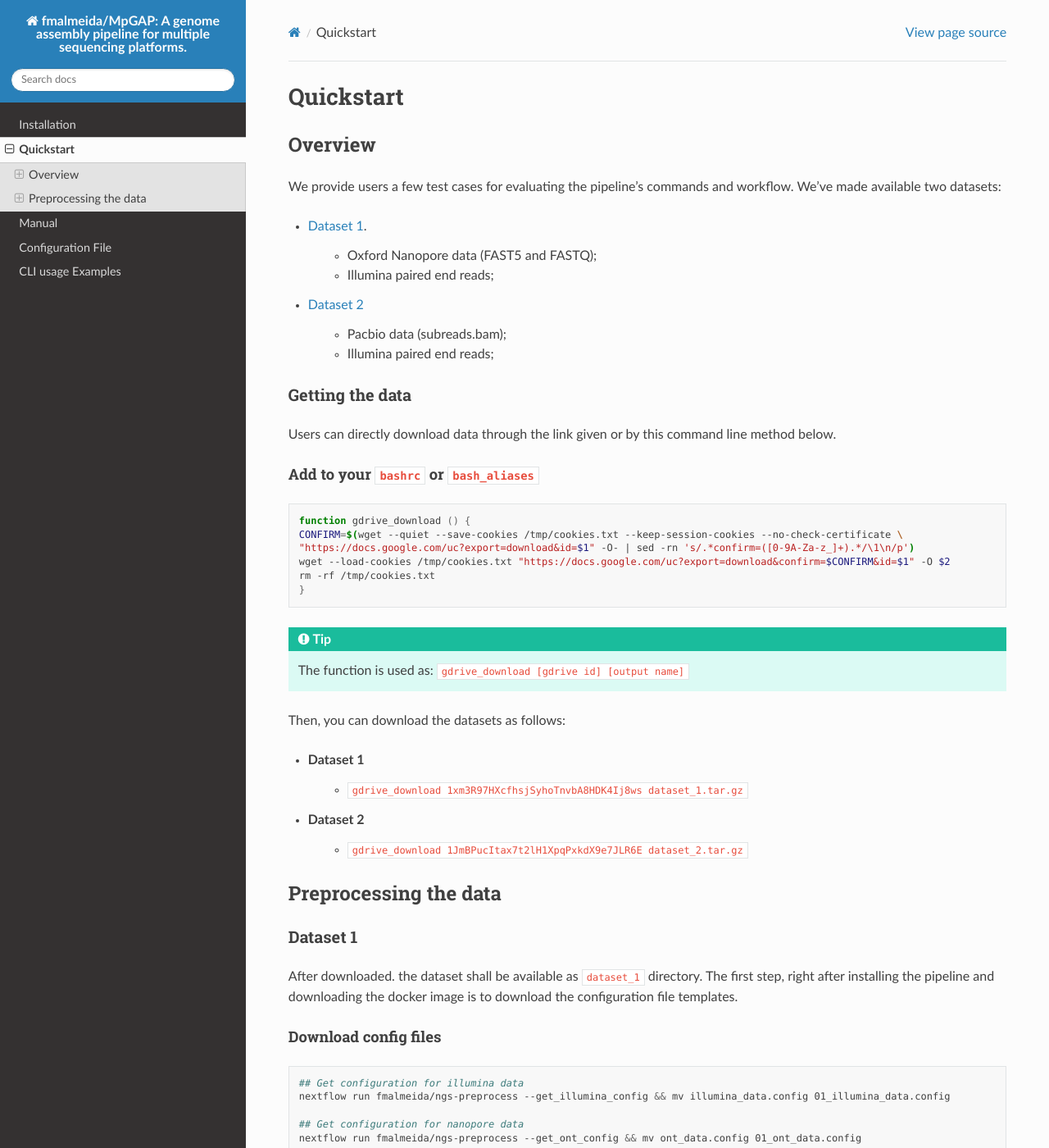
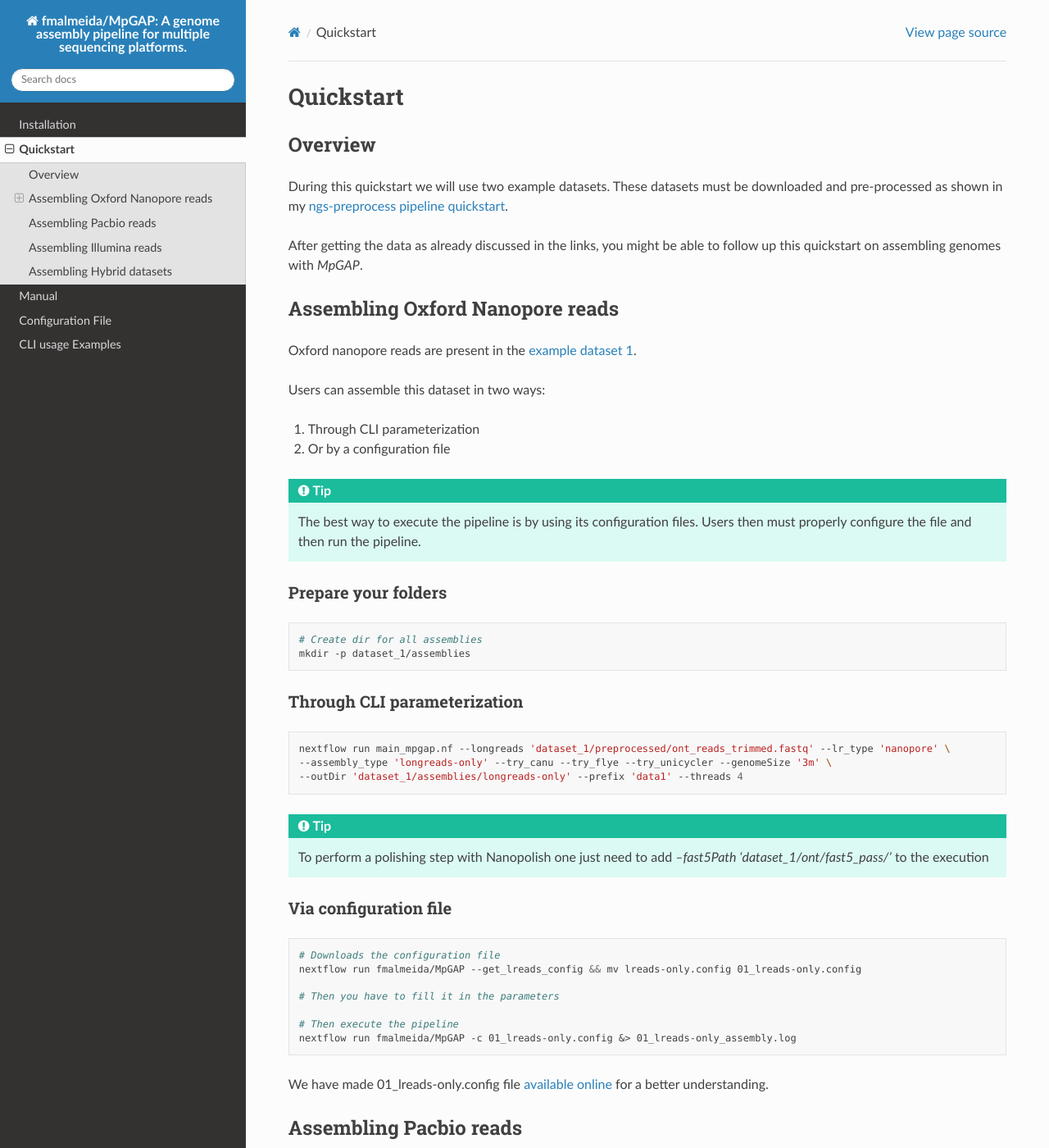
Before and after one commit to fmalmeida/MpGAP, a Sphinx documentation site: the page built from docs/quickstart.rst, in a window 1280 px wide and 1400 px high. Shown: the whole window at 82% size. Built offline with Sphinx 7.4.7 and the Read the Docs theme 2.0.0, drawn with Linux system fonts in a browser that asks for light colours; some of the changed text lies outside the part shown.

Commit message:
Updating quickstart

```diff
--- a/docs/quickstart.rst
+++ b/docs/quickstart.rst
@@ -6,119 +6,69 @@ Quickstart
 Overview
 --------
 
-We provide users a few test cases for evaluating the pipeline's commands and workflow.
-We've made available two datasets:
+During this quickstart we will use two example datasets. These datasets must be downloaded and pre-processed as
+shown in my `ngs-preprocess pipeline quickstart <https://ngs-preprocess.readthedocs.io/en/latest/quickstart.html>`_.
 
-* `Dataset 1 <https://drive.google.com/file/d/1xm3R97HXcfhsjSyhoTnvbA8HDK4Ij8ws/view?usp=sharing>`_.
+After getting the data as already discussed in the links, you might be able to follow up this quickstart on
+assembling genomes with `MpGAP`.
 
-    * Oxford Nanopore data (FAST5 and FASTQ);
-    * Illumina paired end reads;
+Assembling Oxford Nanopore reads
+--------------------------------
 
-* `Dataset 2 <https://drive.google.com/file/d/1JmBPucItax7t2lH1XpqPxkdX9e7JLR6E/view?usp=sharing>`_
+Oxford nanopore reads are present in the `example dataset 1 <https://ngs-preprocess.readthedocs.io/en/latest/quickstart.html#id2>`_.
 
-    * Pacbio data (subreads.bam);
-    * Illumina paired end reads;
+Users can assemble this dataset in two ways:
 
-Getting the data
-================
-
-Users can directly download data through the link given or by this command line method below.
-
-Add to your ``bashrc`` or ``bash_aliases``
-""""""""""""""""""""""""""""""""""""""""""
-
-.. code-block:: bash
-
-  function gdrive_download () {
-  CONFIRM=$(wget --quiet --save-cookies /tmp/cookies.txt --keep-session-cookies --no-check-certificate \
-  "https://docs.google.com/uc?export=download&id=$1" -O- | sed -rn 's/.*confirm=([0-9A-Za-z_]+).*/\1\n/p')
-  wget --load-cookies /tmp/cookies.txt "https://docs.google.com/uc?export=download&confirm=$CONFIRM&id=$1" -O $2
-  rm -rf /tmp/cookies.txt
-  }
+1. Through CLI parameterization
+2. Or by a configuration file
 
 .. tip::
 
-  The function is used as: ``gdrive_download [gdrive id] [output name]``
+  The best way to execute the pipeline is by using its configuration files.
+  Users then must properly configure the file and then run the pipeline.
 
-Then, you can download the datasets as follows:
-
-* **Dataset 1**
-
-    * ``gdrive_download 1xm3R97HXcfhsjSyhoTnvbA8HDK4Ij8ws dataset_1.tar.gz``
-
-* **Dataset 2**
-
-    * ``gdrive_download 1JmBPucItax7t2lH1XpqPxkdX9e7JLR6E dataset_2.tar.gz``
-
-Preprocessing the data
-----------------------
-
-Dataset 1
-=========
-
-After downloaded. the dataset shall be available as ``dataset_1`` directory. The first step, right after installing
-the pipeline and downloading the docker image is to download the configuration file templates.
-
-Download config files
-"""""""""""""""""""""
-
-.. code-block:: bash
-
-  ## Get configuration for illumina data
-  nextflow run fmalmeida/ngs-preprocess --get_illumina_config && mv illumina_data.config 01_illumina_data.config
-
-  ## Get configuration for nanopore data
-  nextflow run fmalmeida/ngs-preprocess --get_ont_config && mv ont_data.config 01_ont_data.config
-
-After properly configuration of the files, they might look as this:
-
-* `01_illumina_data.config <https://drive.google.com/file/d/1misoPDB66ai2J9cKhEyUKSO--H-933xv/view?usp=sharing>`_
-* `01_ont_data.config <https://drive.google.com/file/d/16A3Uc6Ixqj-jYniSXPOSwNNzthKL3Ucz/view?usp=sharing>`_
-
-Running the pipeline
+Prepare your folders
 """"""""""""""""""""
 
 .. code-block:: bash
 
-  ## Run for illumina
-  nextflow run fmalmeida/ngs-preprocess -c 01_illumina_data.config &> 01_illumina_preprocess.log
+  # Create dir for all assemblies
+  mkdir -p dataset_1/assemblies
 
-  ## Run for nanopore
-  nextflow run fmalmeida/ngs-preprocess -c 01_ont_data.config &> 01_ont_preprocess.log
-
-Outputs will be at ``dataset_1/preprocessed``
-
-Dataset 2
-=========
-
-After downloaded. the dataset shall be available as ``dataset_2`` directory. The first step, right after installing
-the pipeline and downloading the docker image is to download the configuration file templates.
-
-Download config files
-"""""""""""""""""""""
+Through CLI parameterization
+""""""""""""""""""""""""""""
 
 .. code-block:: bash
 
-  ## Get configuration for illumina data
-  nextflow run fmalmeida/ngs-preprocess --get_illumina_config && mv illumina_data.config 02_illumina_data.config
+  nextflow run main_mpgap.nf --longreads 'dataset_1/preprocessed/ont_reads_trimmed.fastq' --lr_type 'nanopore' \
+  --assembly_type 'longreads-only' --try_canu --try_flye --try_unicycler --genomeSize '3m' \
+  --outDir 'dataset_1/assemblies/longreads-only' --prefix 'data1' --threads 4
 
-  ## Get configuration for pacbio data
-  nextflow run fmalmeida/ngs-preprocess --get_pacbio_config && mv pacbio_data.config 02_pacbio_data.config
+.. tip::
 
-After properly configuration of the files, they might look as this:
+  To perform a polishing step with Nanopolish one just need to add `--fast5Path 'dataset_1/ont/fast5_pass/'` to the execution
 
-* `02_illumina_data.config <https://drive.google.com/file/d/17_lipuPHWOHUKj9TcW9ouDUpuzb7h3gQ/view?usp=sharing>`_
-* `02_pacbio_data.config <https://drive.google.com/file/d/1gEsZ5KglbW-uYpYHnBrKIX7V5oTcMQuO/view?usp=sharing>`_
-
-Running the pipeline
-""""""""""""""""""""
+Via configuration file
+""""""""""""""""""""""
 
 .. code-block:: bash
 
-  ## Run for illumina
-  nextflow run fmalmeida/ngs-preprocess -c 02_illumina_data.config &> 02_illumina_preprocess.log
+  # Downloads the configuration file
+  nextflow run fmalmeida/MpGAP --get_lreads_config && mv lreads-only.config 01_lreads-only.config
 
-  ## Run for pacbio (we will use subreads.bam as input)
-  nextflow run fmalmeida/ngs-preprocess -c 02_pacbio_data.config &> 02_pacbio_preprocess.log
+  # Then you have to fill it in the parameters
 
-Outputs will be at ``dataset_2/preprocessed``
+  # Then execute the pipeline
+  nextflow run fmalmeida/MpGAP -c 01_lreads-only.config &> 01_lreads-only_assembly.log
+
+We have made 01_lreads-only.config file
+`available online <https://drive.google.com/file/d/16A3Uc6Ixqj-jYniSXPOSwNNzthKL3Ucz/view?usp=sharing>`_ for a better understanding.
+
+Assembling Pacbio reads
+-----------------------
+
+Assembling Illumina reads
+-------------------------
+
+Assembling Hybrid datasets
+--------------------------
```
